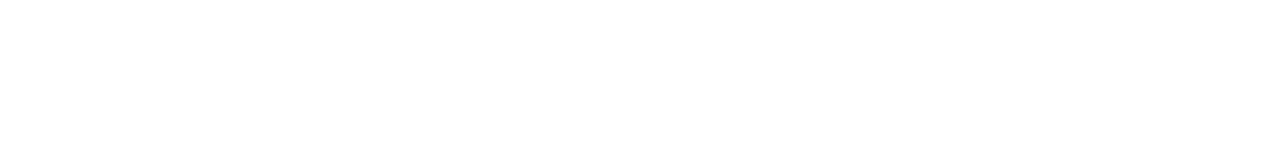
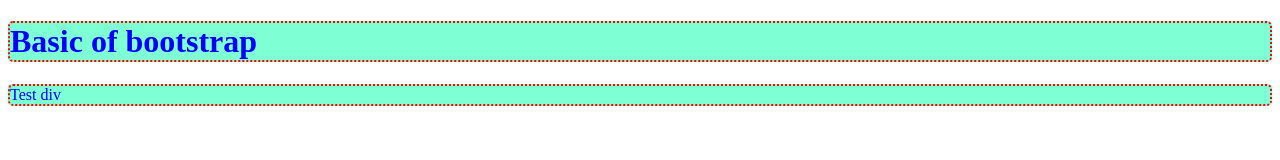
Before and after one commit to ab1068vk/Classwork, a plain HTML site: page Week 10-2/index.html in a window 1280 px wide. Drawn offline with Linux system fonts and the light colour scheme.

Commit message:
Update index.html

```diff
--- a/Week 10-2/index.html
+++ b/Week 10-2/index.html
@@ -4,8 +4,10 @@
     <meta charset="UTF-8">
     <meta name="viewport" content="width=device-width, initial-scale=1.0">
     <title>Document</title>
+    <link rel="stylesheet" href="css/boot1.css">
 </head>
 <body>
-
+    <h1 class="mystyle1 mystyle2">Basic of bootstrap</h1>
+    <div class="mystyle1 mystyle2">Test div</div>
 </body>
 </html>
```
